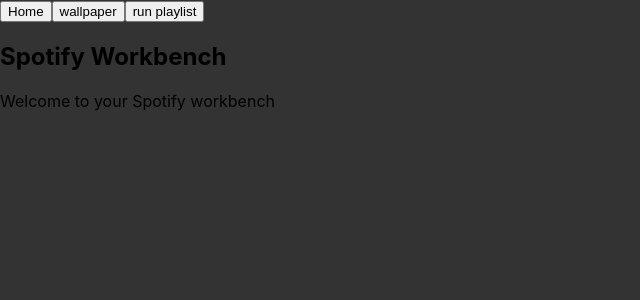
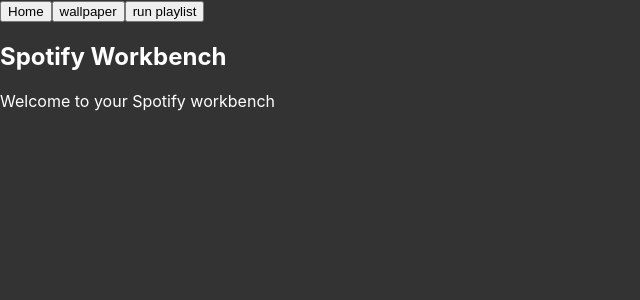
Before and after one commit to Cutaiar/spotify-workbench, a React (Create React App) app in the folder frontend/: page / in a window 1280 px wide. Shown: the top 300 px of the page, without its empty margins (0-640 px from the left). Built offline with nearby package versions, Linux system fonts and the light colour scheme.

Commit message:
minor polish

```diff
--- a/frontend/src/App.tsx
+++ b/frontend/src/App.tsx
@@ -14,7 +14,7 @@
 const Home = () => {
   return (
     <>
-      <h2>Spotify Workbench</h2> <p>Welcome to your Spotify workbench</p>
+      <h2 style={{color: "white"}}>Spotify Workbench</h2> <p style={{color: "white"}}>Welcome to your Spotify workbench</p>
     </>
   );
 };
--- a/frontend/src/RunPlaylist.tsx
+++ b/frontend/src/RunPlaylist.tsx
@@ -1,5 +1,5 @@
 import * as React from "react";
 
 export const RunPlaylist: React.FunctionComponent<any> = (props) => {
-  return <h2>Run playlist are coming :)</h2>;
+  return <h2 style={{color: "white"}}>Run playlist are coming :)</h2>;
 };
--- a/frontend/src/config.ts
+++ b/frontend/src/config.ts
@@ -2,7 +2,7 @@
 
 // Replace with your app's client ID, redirect URI and desired scopes
 export const clientId = "244e59e5133546b3ab9ccb2d7f5800b3";
-export const redirectUri = "http://localhost:3000/redirect";
+export const redirectUri = "http://localhost:3000/wallpaper"; // TODO: Change this
 export const scopes = [
   "user-top-read",
   "user-read-currently-playing",
```
